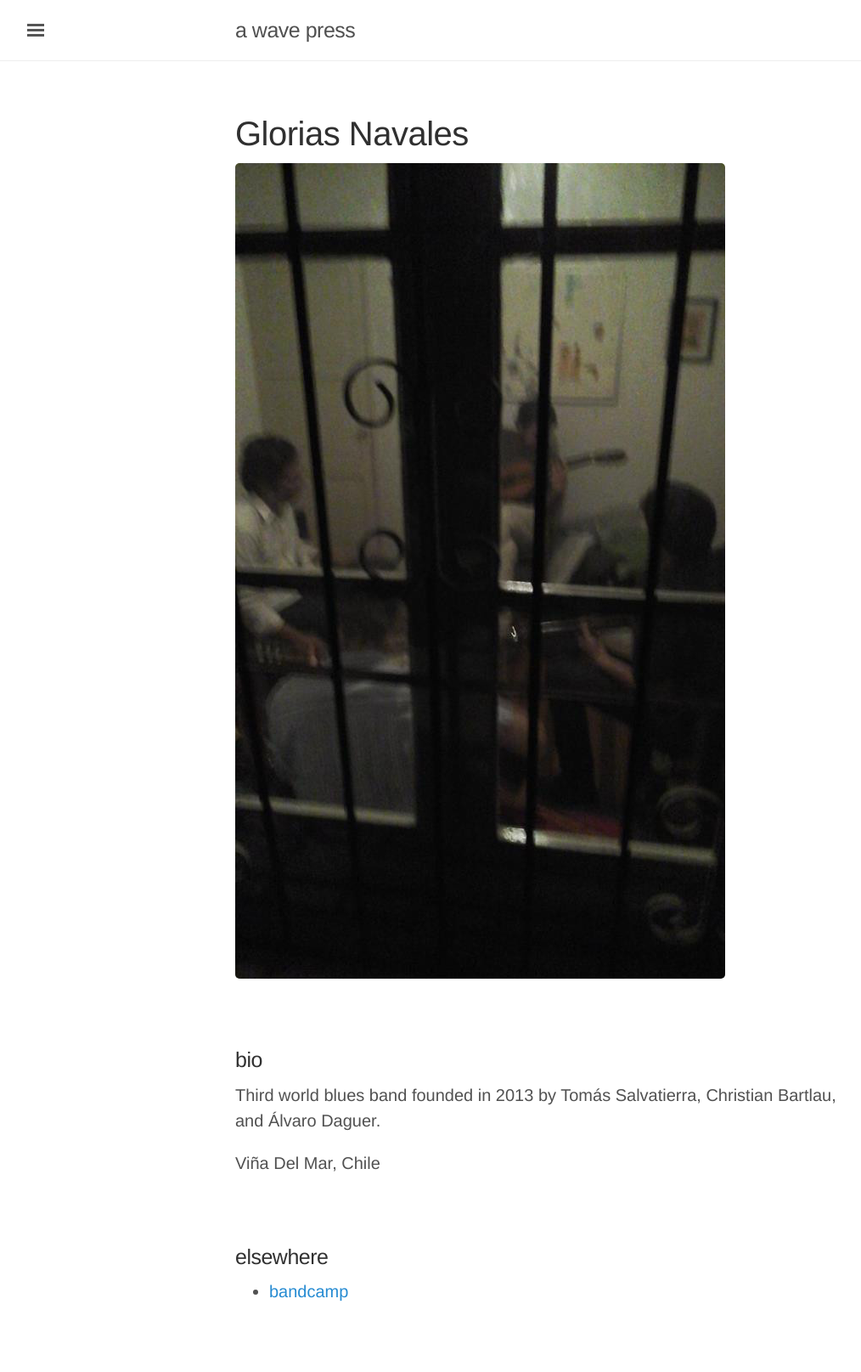
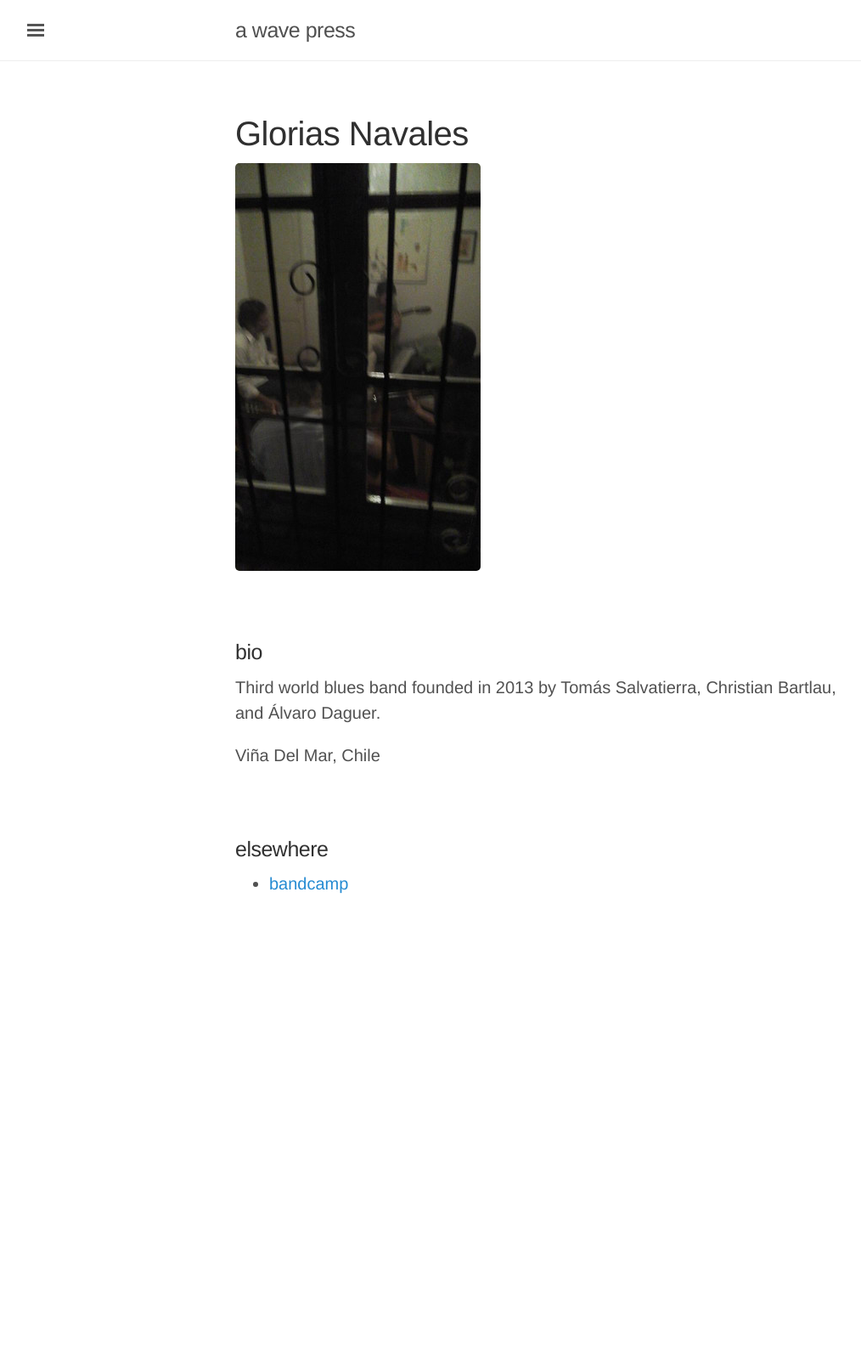
Before and after one commit to caseyanderson/awavepress.com, a Jekyll site: the page built from _posts/artists/2017-11-23-gxnx.md, in a window 1280 px wide. Shown: the whole page at 85% size, without its empty margins (3-1017 px from the left). Built offline with Jekyll 4.4.1, drawn with Linux system fonts in a browser that asks for light colours; after the commit the page ends 1135 px from its top, so only the background shows below that.

Commit message:
image resize

```diff
--- a/_posts/artists/2017-11-23-gxnx.md
+++ b/_posts/artists/2017-11-23-gxnx.md
@@ -6,7 +6,7 @@ tags: artists
 excerpt: ''
 ---
 
-![]({{site.url}}/assets/gxnx.jpg)
+![]({{site.url}}/assets/gxnx4web.jpg)
 
 <br/>
 
```
Also changed, not shown: _posts/artists/2017-11-23-mt.md (+1 -1 lines), assets/gxnx4web.jpg (added), assets/micaela_tobin4web.jpg (added).
